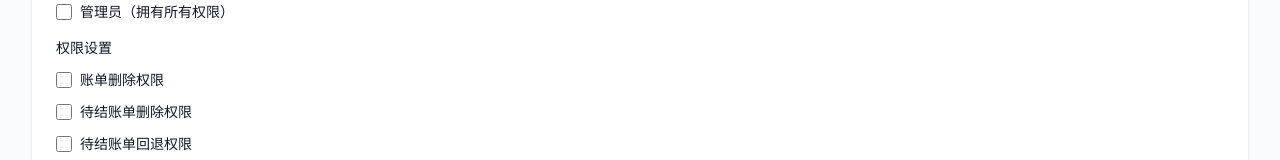
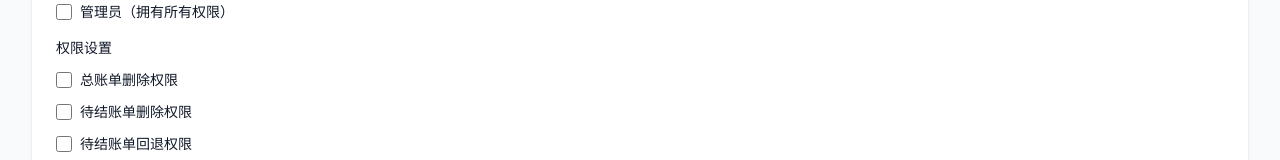
Before and after one commit to c2726139513/voice-account, a Next.js app in the folder voice-accounting-app/: page /admin/users in a window 1280 px wide. Both pictures are taken after a click on the button "创建用户". Shown: the part 408-568 px from the top of the page. Built offline with nearby package versions, Linux system fonts and the light colour scheme; no server answers; the database is empty.

Commit message:
Replace bill:delete permission with invoice:delete in user form

```diff
--- a/voice-accounting-app/src/components/UserForm.tsx
+++ b/voice-accounting-app/src/components/UserForm.tsx
@@ -23,7 +23,7 @@ export default function UserForm({ user, onSave, onCancel, loading }: UserFormPr
   const [password, setPassword] = useState('')
   const [isAdmin, setIsAdmin] = useState(false)
   const [permissions, setPermissions] = useState({
-    billDelete: false,
+    invoiceDelete: false,
     pendingBillDelete: false,
     pendingBillRevert: false,
     completedBillRevert: false
@@ -34,7 +34,7 @@ export default function UserForm({ user, onSave, onCancel, loading }: UserFormPr
       setUsername(user.username)
       setIsAdmin(user.isAdmin)
       setPermissions({
-        billDelete: user.permissions.includes('bill:delete'),
+        invoiceDelete: user.permissions.includes('invoice:delete'),
         pendingBillDelete: user.permissions.includes('pending-bill:delete'),
         pendingBillRevert: user.permissions.includes('pending-bill:revert'),
         completedBillRevert: user.permissions.includes('completed-bill:revert')
@@ -53,7 +53,7 @@ export default function UserForm({ user, onSave, onCancel, loading }: UserFormPr
     ]
 
     // 添加额外权限
-    if (permissions.billDelete) permissionList.push('bill:delete')
+    if (permissions.invoiceDelete) permissionList.push('invoice:delete')
     if (permissions.pendingBillDelete) permissionList.push('pending-bill:delete')
     if (permissions.pendingBillRevert) permissionList.push('pending-bill:revert')
     if (permissions.completedBillRevert) permissionList.push('completed-bill:revert')
@@ -123,13 +123,13 @@ export default function UserForm({ user, onSave, onCancel, loading }: UserFormPr
               <div className="flex items-center">
                 <input
                   type="checkbox"
-                  id="billDelete"
-                  checked={permissions.billDelete}
-                  onChange={(e) => setPermissions({ ...permissions, billDelete: e.target.checked })}
+                  id="invoiceDelete"
+                  checked={permissions.invoiceDelete}
+                  onChange={(e) => setPermissions({ ...permissions, invoiceDelete: e.target.checked })}
                   className="h-4 w-4 text-blue-600 focus:ring-blue-500 border-gray-300 rounded"
                 />
-                <label htmlFor="billDelete" className="ml-2 block text-sm text-gray-900">
-                  账单删除权限
+                <label htmlFor="invoiceDelete" className="ml-2 block text-sm text-gray-900">
+                  总账单删除权限
                 </label>
               </div>
 
```
